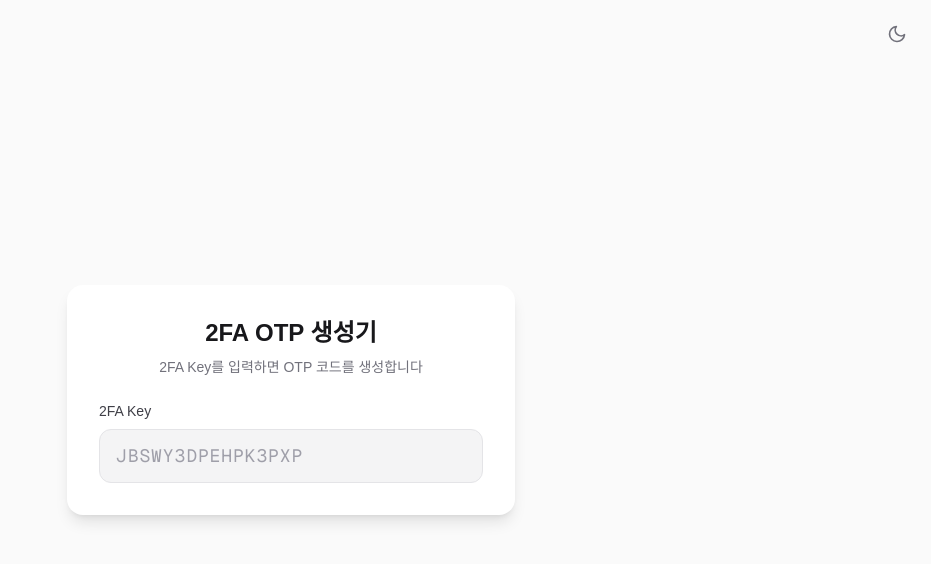
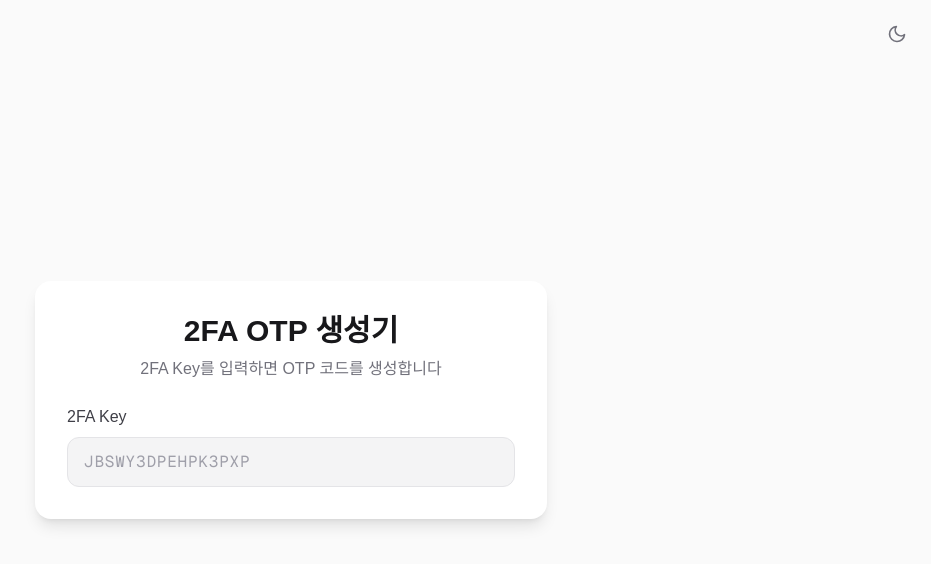
Before and after one commit to yeonkyun/2fa-otp-generator, a Next.js app: page / in a window 1280 px wide. Shown: the top 564 px of the page, without its empty margins (349-1280 px from the left). Built offline with nearby package versions, Linux system fonts and the light colour scheme.

Commit message:
feat: 카드 및 글씨 크기 확대
- 카드 max-w-md -> max-w-lg
- 타이틀 text-2xl -> text-3xl
- 부제 text-sm -> text-base
- OTP 코드 text-4xl/5xl -> text-5xl/6xl
- 타이머 h-20/w-20 -> h-24/w-24
- 입력 라벨 text-sm -> text-base
- 입력 폰트 text-lg -> text-base (긴 키 대응)

```diff
--- a/src/app/page.tsx
+++ b/src/app/page.tsx
@@ -62,12 +62,12 @@ export default function Home() {
   return (
     <div className="relative flex min-h-screen items-center justify-center bg-zinc-50 px-4 dark:bg-zinc-950">
       <ThemeToggle />
-      <div className="w-full max-w-md rounded-2xl bg-white p-8 shadow-lg dark:bg-zinc-900 dark:shadow-zinc-800/20">
+      <div className="w-full max-w-lg rounded-2xl bg-white p-8 shadow-lg dark:bg-zinc-900 dark:shadow-zinc-800/20">
         <div className="flex flex-col items-center gap-2 text-center">
-          <h1 className="text-2xl font-bold text-zinc-900 dark:text-zinc-100">
+          <h1 className="text-3xl font-bold text-zinc-900 dark:text-zinc-100">
             2FA OTP 생성기
           </h1>
-          <p className="text-sm text-zinc-500 dark:text-zinc-400">
+          <p className="text-base text-zinc-500 dark:text-zinc-400">
             2FA Key를 입력하면 OTP 코드를 생성합니다
           </p>
         </div>
--- a/src/components/CountdownTimer.tsx
+++ b/src/components/CountdownTimer.tsx
@@ -15,7 +15,7 @@ export default function CountdownTimer({ remainingSeconds, progress }: Countdown
   const offset = CIRCUMFERENCE * (1 - progress);
 
   return (
-    <div className="relative h-20 w-20 shrink-0">
+    <div className="relative h-24 w-24 shrink-0">
       <svg viewBox="0 0 80 80" className="h-full w-full">
         {/* Background circle */}
         <circle
@@ -43,7 +43,7 @@ export default function CountdownTimer({ remainingSeconds, progress }: Countdown
         />
       </svg>
       <span
-        className={`absolute inset-0 flex items-center justify-center font-mono text-lg font-bold ${textColor}`}
+        className={`absolute inset-0 flex items-center justify-center font-mono text-xl font-bold ${textColor}`}
       >
         {remainingSeconds}
       </span>
--- a/src/components/OtpDisplay.tsx
+++ b/src/components/OtpDisplay.tsx
@@ -23,7 +23,7 @@ export default function OtpDisplay({ code }: OtpDisplayProps) {
       onClick={handleCopy}
       className="group relative cursor-pointer select-none transition-transform hover:scale-105"
     >
-      <p className="whitespace-nowrap font-mono text-4xl font-bold tracking-widest text-zinc-900 dark:text-zinc-100 sm:text-5xl">
+      <p className="whitespace-nowrap font-mono text-5xl font-bold tracking-widest text-zinc-900 dark:text-zinc-100 sm:text-6xl">
         {formattedCode}
       </p>
       <span
--- a/src/components/SecretKeyInput.tsx
+++ b/src/components/SecretKeyInput.tsx
@@ -16,7 +16,7 @@ export default function SecretKeyInput({ value, onChange, error }: SecretKeyInpu
     <div className="flex flex-col gap-2">
       <label
         htmlFor="secret-key"
-        className="text-sm font-medium text-zinc-700 dark:text-zinc-300"
+        className="text-base font-medium text-zinc-700 dark:text-zinc-300"
       >
         2FA Key
       </label>
@@ -26,7 +26,7 @@ export default function SecretKeyInput({ value, onChange, error }: SecretKeyInpu
         value={value}
         onChange={handleChange}
         placeholder="JBSWY3DPEHPK3PXP"
-        className={`w-full rounded-xl px-4 py-3 font-mono text-lg tracking-wider
+        className={`w-full rounded-xl px-4 py-3 font-mono text-base tracking-wider
           bg-zinc-100 dark:bg-zinc-800
           text-zinc-900 dark:text-zinc-100
           placeholder:text-zinc-400 dark:placeholder:text-zinc-500
```
